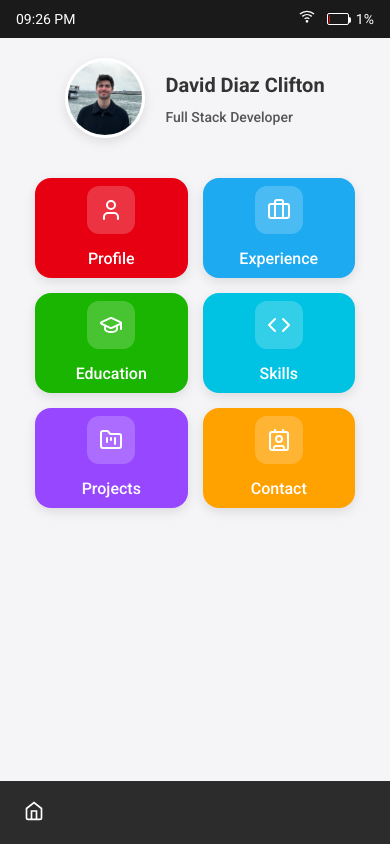
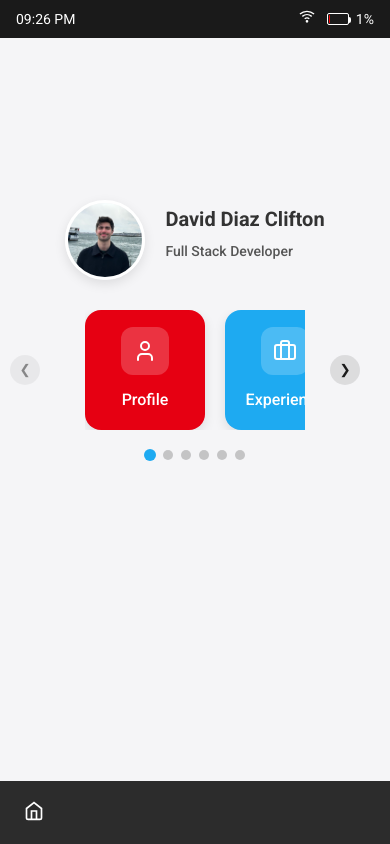
Before and after one commit to daviddc5/DavidDiazClifton, a React (Create React App) app in the folder david-portfolio/: page / in a window 390 px wide. Built offline with nearby package versions, Linux system fonts and the light colour scheme.

Commit message:
Added Carousel

```diff
--- a/david-portfolio/src/components/NintendoSwitch/NintendoSwitchPortfolio.js
+++ b/david-portfolio/src/components/NintendoSwitch/NintendoSwitchPortfolio.js
@@ -1,7 +1,7 @@
 import React, { useState } from "react";
 import StatusBar from "./StatusBar";
 import UserProfile from "./UserProfile";
-import SectionGrid from "./SectionGrid";
+import SectionCarousel from "./SectionCarousel"; // Import new carousel component
 import NavBar from "./NavBar";
 import ProfileSection from "./sections/ProfileSection";
 import EducationSection from "./sections/EducationSection";
@@ -69,7 +69,8 @@ const NintendoSwitchPortfolio = () => {
               title="Full Stack Developer"
               avatarSrc="/DavidDC.jpg"
             />
-            <SectionGrid
+            {/* Replace SectionGrid with SectionCarousel */}
+            <SectionCarousel
               sections={portfolioData.sections}
               onSectionClick={handleSectionClick}
             />
--- /dev/null
+++ b/david-portfolio/src/components/NintendoSwitch/SectionCarousel.js
@@ -0,0 +1,120 @@
+import React, { useState, useEffect, useRef } from "react";
+
+const SectionCarousel = ({ sections, onSectionClick }) => {
+  const [currentPage, setCurrentPage] = useState(0);
+  const [itemsPerPage, setItemsPerPage] = useState(4);
+  const [totalPages, setTotalPages] = useState(1);
+  const carouselTrackRef = useRef(null);
+  const carouselWrapperRef = useRef(null);
+
+  // Calculate items per page based on screen width and container width
+  useEffect(() => {
+    const handleResize = () => {
+      // Set a default value
+      let itemsPerView = 4;
+
+      // Calculate based on screen width
+      if (window.innerWidth >= 1200) {
+        itemsPerView = 4;
+      } else if (window.innerWidth >= 768) {
+        itemsPerView = 3;
+      } else if (window.innerWidth >= 480) {
+        itemsPerView = 2;
+      } else {
+        itemsPerView = 1;
+      }
+
+      setItemsPerPage(itemsPerView);
+
+      // Ensure current page is still valid with new number of items per page
+      const newTotalPages = Math.ceil(sections.length / itemsPerView);
+      setTotalPages(newTotalPages);
+
+      if (currentPage >= newTotalPages) {
+        setCurrentPage(Math.max(0, newTotalPages - 1));
+      }
+    };
+
+    handleResize();
+
+    window.addEventListener("resize", handleResize);
+    return () => window.removeEventListener("resize", handleResize);
+  }, [sections.length, currentPage]);
+
+  // Update carousel position when page changes
+  useEffect(() => {
+    if (carouselTrackRef.current && carouselWrapperRef.current) {
+      const itemWidth = carouselWrapperRef.current.clientWidth / itemsPerPage;
+      const translateX = currentPage * itemsPerPage * itemWidth;
+      carouselTrackRef.current.style.transform = `translateX(-${translateX}px)`;
+    }
+  }, [currentPage, itemsPerPage]);
+
+  const handlePrevClick = () => {
+    setCurrentPage((prev) => Math.max(0, prev - 1));
+  };
+
+  const handleNextClick = () => {
+    setCurrentPage((prev) => Math.min(totalPages - 1, prev + 1));
+  };
+
+  const handleDotClick = (index) => {
+    setCurrentPage(index);
+  };
+
+  return (
+    <div className="section-carousel">
+      <div className="carousel-container">
+        <button
+          className="carousel-arrow left"
+          onClick={handlePrevClick}
+          disabled={currentPage === 0}
+          style={{ opacity: currentPage === 0 ? 0.5 : 1 }}
+        >
+          &#10094;
+        </button>
+
+        <div className="carousel-wrapper" ref={carouselWrapperRef}>
+          <div className="carousel-track" ref={carouselTrackRef}>
+            {sections.map((section) => (
+              <div
+                key={section.id}
+                className="carousel-item"
+                style={{ backgroundColor: section.color }}
+                onClick={() => onSectionClick(section)}
+              >
+                <div className="tile-icon">{section.icon}</div>
+                <div className="tile-title">{section.title}</div>
+              </div>
+            ))}
+          </div>
+        </div>
+
+        <button
+          className="carousel-arrow right"
+          onClick={handleNextClick}
+          disabled={currentPage >= totalPages - 1}
+          style={{ opacity: currentPage >= totalPages - 1 ? 0.5 : 1 }}
+        >
+          &#10095;
+        </button>
+      </div>
+
+      {totalPages > 1 && (
+        <div className="carousel-dots">
+          {[...Array(totalPages)].map((_, index) => (
+            <div
+              key={index}
+              className={`carousel-dot ${
+                currentPage === index ? "active" : ""
+              }`}
+              onClick={() => handleDotClick(index)}
+            />
+          ))}
+        </div>
+      )}
+    </div>
+  );
+};
+
+export default SectionCarousel;
--- a/david-portfolio/src/styles/NintendoSwitch.css
+++ b/david-portfolio/src/styles/NintendoSwitch.css
@@ -102,14 +102,28 @@ body {
   display: flex;
   align-items: center;
   gap: 20px;
-  margin-bottom: 30px;
+  margin-bottom: 50px;
   /* Width constraint to keep it centered */
   width: 100%;
   max-width: 800px;
   justify-content: center;
+  margin-top: 15vh;
 }
 
 /* Avatar Hover Effect */
+.avatar-container {
+  width: 180px;
+  height: 180px;
+  border-radius: 50%;
+  overflow: hidden;
+  border: 3px solid white;
+  box-shadow: 0 4px 12px rgba(0, 0, 0, 0.1);
+  transition: all 0.3s ease;
+  cursor: pointer;
+  position: relative;
+  flex-shrink: 0;
+}
+
 .avatar-container {
   width: 120px;
   height: 120px;
@@ -121,6 +135,16 @@ body {
   cursor: pointer;
   position: relative;
   flex-shrink: 0;
+  margin-top: 20px; /* Add gap at the top */
+}
+
+/* Also update the mobile version */
+@media (max-width: 480px) {
+  .avatar-container {
+    width: 80px;
+    height: 80px;
+    margin-top: 15px; /* Slightly smaller gap for mobile */
+  }
 }
 
 .avatar-container:hover {
@@ -157,14 +181,153 @@ body {
   color: #555;
   font-weight: 500;
 }
+/* Section Carousel - Fixed layout */
+.section-carousel {
+  width: 100%;
+  max-width: 900px;
+  margin: 0 auto;
+  position: relative;
+  padding: 0 40px;
+}
 
-/* Section Grid - Centered on page */
+.carousel-container {
+  display: flex;
+  align-items: center;
+  justify-content: center;
+  width: 100%;
+  position: relative;
+}
+
+.carousel-wrapper {
+  width: 100%;
+  overflow: hidden;
+  position: relative;
+}
+
+.carousel-track {
+  display: flex;
+  transition: transform 0.5s ease;
+  width: 100%;
+}
+
+.carousel-item {
+  flex: 1 0 calc(25% - 20px); /* Default: 4 items per page */
+  height: 160px;
+  margin-right: 20px;
+  border-radius: 16px;
+  display: flex;
+  flex-direction: column;
+  align-items: center;
+  justify-content: center;
+  color: white;
+  cursor: pointer;
+  transition: transform 0.3s, box-shadow 0.3s;
+  box-shadow: 0 4px 12px rgba(0, 0, 0, 0.1);
+}
+
+.carousel-item:hover {
+  transform: scale(1.1);
+  box-shadow: 0 8px 20px rgba(0, 0, 0, 0.15);
+}
+
+.carousel-arrow {
+  position: absolute;
+  top: 50%;
+  transform: translateY(-50%);
+  width: 40px;
+  height: 40px;
+  border-radius: 50%;
+  background-color: rgba(0, 0, 0, 0.1);
+  color: var(--switch-dark);
+  border: none;
+  display: flex;
+  align-items: center;
+  justify-content: center;
+  cursor: pointer;
+  transition: background-color 0.2s;
+  z-index: 5;
+}
+
+.carousel-arrow:hover {
+  background-color: rgba(0, 0, 0, 0.2);
+}
+
+/* .carousel-arrow.left {
+  left: -10px;
+}
+
+.carousel-arrow.right {
+  right: -10px;
+} */
+
+.carousel-arrow.left {
+  left: -50px; /* Moved further to the left from -10px */
+}
+
+.carousel-arrow.right {
+  right: -30px; /* Also moved the right arrow further out for consistency */
+}
+
+.carousel-dots {
+  display: flex;
+  justify-content: center;
+  gap: 8px;
+  margin-top: 20px;
+}
+
+.carousel-dot {
+  width: 10px;
+  height: 10px;
+  border-radius: 50%;
+  background-color: rgba(0, 0, 0, 0.2);
+  cursor: pointer;
+  transition: all 0.2s;
+}
+
+.carousel-dot.active {
+  background-color: var(--switch-blue);
+  transform: scale(1.2);
+}
+
+/* Responsive adjustments for carousel */
+@media (max-width: 1200px) {
+  .carousel-item {
+    flex: 1 0 calc(33.333% - 20px); /* 3 items per page */
+  }
+}
+
+@media (max-width: 768px) {
+  .carousel-item {
+    flex: 1 0 calc(50% - 20px); /* 2 items per page */
+  }
+
+  .carousel-container {
+    padding: 0 30px;
+  }
+}
+
+@media (max-width: 480px) {
+  .carousel-item {
+    flex: 1 0 calc(100% - 20px); /* 1 item per page */
+    height: 140px;
+  }
+
+  .carousel-container {
+    padding: 0 25px;
+  }
+
+  .carousel-arrow {
+    width: 30px;
+    height: 30px;
+  }
+}
+
+/* Legacy Section Grid - Keep for fallback */
 .section-grid {
   display: grid;
   grid-template-columns: repeat(auto-fill, minmax(140px, 1fr));
   gap: 20px;
   padding: 10px 0;
-  /* Width constraint to keep it centered */
   width: 100%;
   max-width: 800px;
 }
@@ -183,8 +346,7 @@ body {
 }
 
 .section-tile:hover {
-  transform: translateY(-100px);
-  transform: scale(1.5);
+  transform: scale(1.1);
   box-shadow: 0 8px 16px rgba(0, 0, 0, 0.15);
 }
 
@@ -497,6 +659,15 @@ body {
 
 /* Responsive Adjustments */
 @media (max-width: 768px) {
+  .carousel-container {
+    padding: 0 30px;
+  }
+
+  .carousel-item {
+    flex: 0 0 140px;
+    height: 140px;
+  }
+
   .section-grid {
     grid-template-columns: repeat(auto-fill, minmax(120px, 1fr));
     max-width: 600px;
@@ -522,6 +693,7 @@ body {
     flex-direction: row;
     text-align: left;
     max-width: 320px;
+    margin-bottom: 30px;
   }
 
   .avatar-container {
@@ -537,14 +709,18 @@ body {
     font-size: 14px;
   }
 
-  .section-grid {
-    grid-template-columns: repeat(2, 1fr);
-    max-width: 320px;
-    gap: 15px;
+  .carousel-container {
+    padding: 0 25px;
   }
 
-  .section-tile {
-    height: 100px;
+  .carousel-item {
+    flex: 0 0 120px;
+    height: 120px;
+  }
+
+  .carousel-arrow {
+    width: 30px;
+    height: 30px;
   }
 
   .controls {
```
